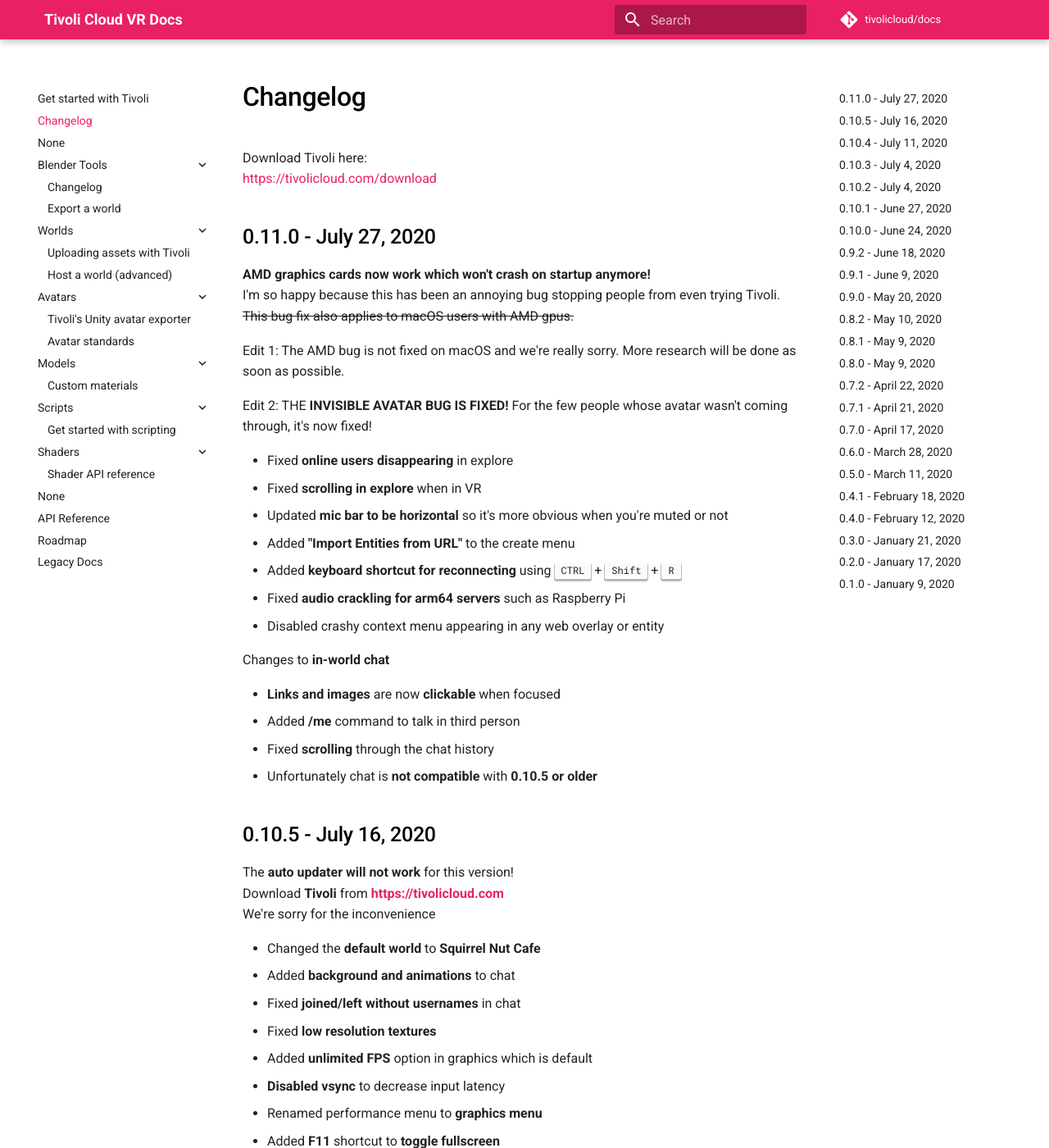
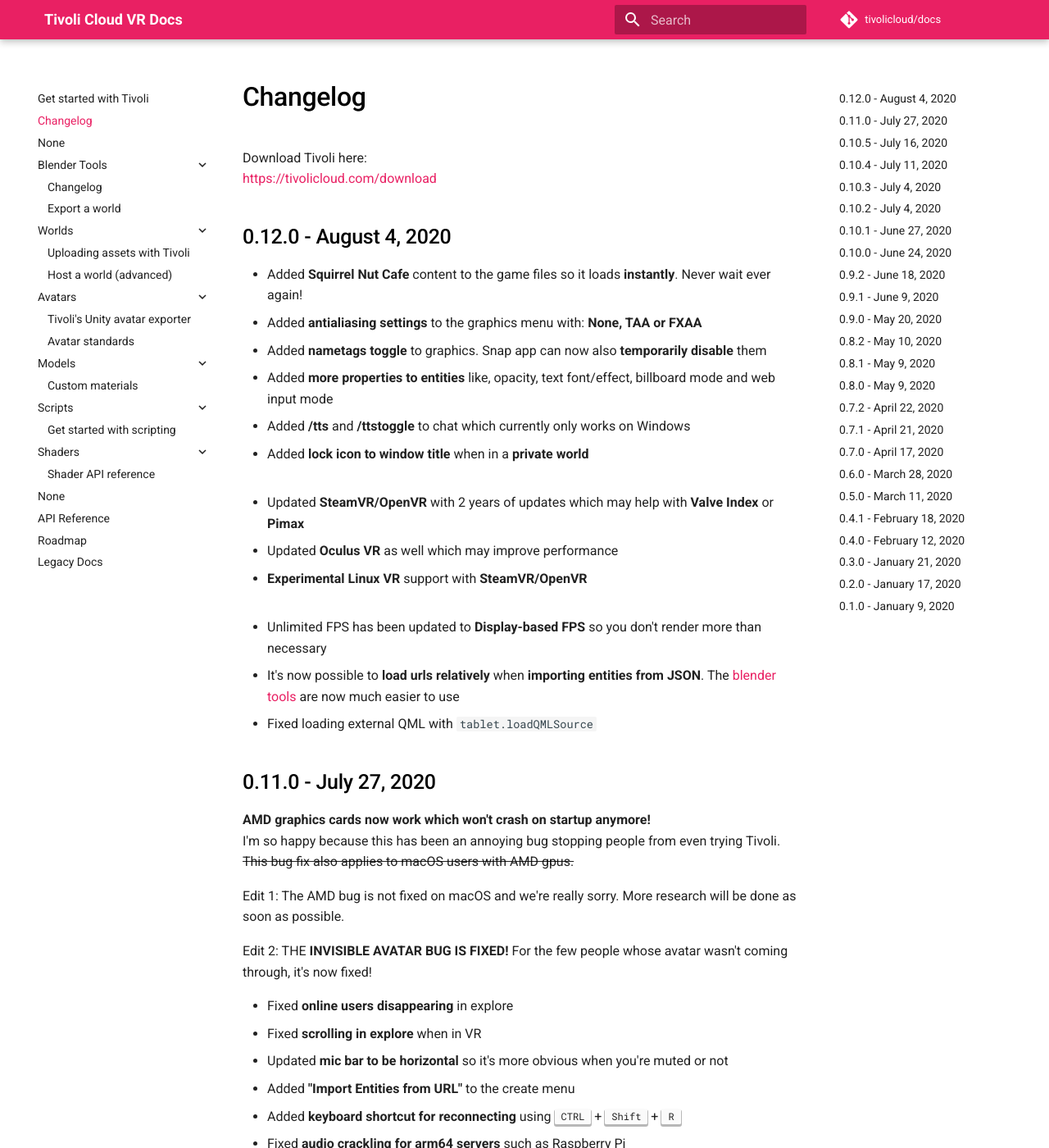
Before and after one commit to Nex-Pro/docs, an MkDocs documentation site: the page built from docs/changelog.md, in a window 1280 px wide and 1400 px high. Shown: the whole window at 82% size. Built offline with MkDocs 1.6.1 and Material for MkDocs 9.7.7, drawn with Linux system fonts in a browser that asks for light colours.

Commit message:
Added 0.12.0 to changelog

```diff
--- a/docs/changelog.md
+++ b/docs/changelog.md
@@ -3,6 +3,23 @@
 Download Tivoli here:
 <br>
 [https://tivolicloud.com/download](https://tivolicloud.com/download)
+
+## 0.12.0 - August 4, 2020
+
+-   Added **Squirrel Nut Cafe** content to the game files so it loads **instantly**. Never wait ever again!
+-   Added **antialiasing settings** to the graphics menu with: **None, TAA or FXAA**
+-   Added **nametags toggle** to graphics. Snap app can now also **temporarily disable** them
+-   Added **more properties to entities** like, opacity, text font/effect, billboard mode and web input mode
+-   Added **/tts** and **/ttstoggle** to chat which currently only works on Windows
+-   Added **lock icon to window title** when in a **private world**
+    <br><br>
+-   Updated **SteamVR/OpenVR** with 2 years of updates which may help with **Valve Index** or **Pimax**
+-   Updated **Oculus VR** as well which may improve performance
+-   **Experimental Linux VR** support with **SteamVR/OpenVR**
+    <br><br>
+-   Unlimited FPS has been updated to **Display-based FPS** so you don't render more than necessary
+-   It's now possible to **load urls relatively** when **importing entities from JSON**. The [blender tools](blender-tools/host-a-world) are now much easier to use
+-   Fixed loading external QML with `tablet.loadQMLSource`
 
 ## 0.11.0 - July 27, 2020
 
```
